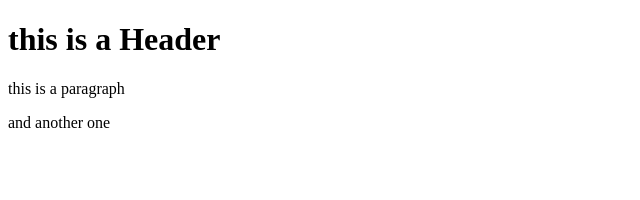
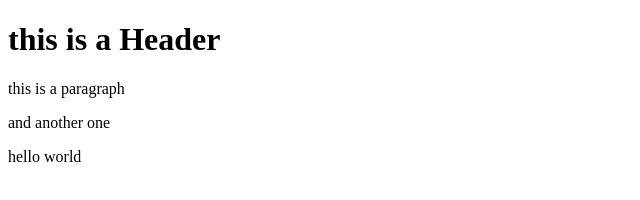
Before and after one commit to MayneWay/Revizion, a website: page index.html in a window 1280 px wide. Shown: the full height of the page, 0-640 px from the left. Drawn offline with Linux system fonts and the light colour scheme.

Commit message:
Using NPM

```diff
--- a/index.html
+++ b/index.html
@@ -9,5 +9,6 @@
     <h1>this is a Header</h1>
     <p>this is a paragraph</p>
     <p>and another one</p>
+    <p>hello world</p>
 </body>
 </html>
```
Also changed, not shown: package.json (added, +24 -0 lines), 2 other files.
